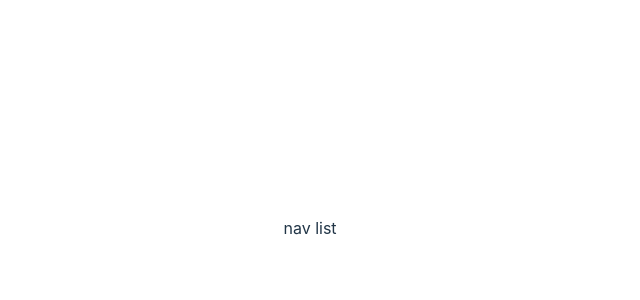
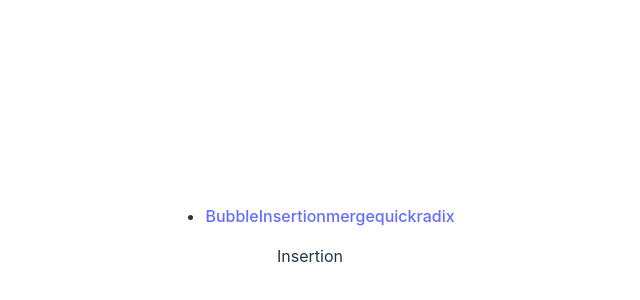
Before and after one commit to 000xzhou/sorting, a React (Vite) app: page /insertion in a window 1280 px wide. Before the commit this address had no page. Shown: the part 172-472 px from the top of the page, without its empty margins (330-970 px from the left). Built offline with nearby package versions, Linux system fonts and the light colour scheme.

Commit message:
basic layout

```diff
--- a/src/App.tsx
+++ b/src/App.tsx
@@ -3,6 +3,10 @@ import { BrowserRouter, Routes, Route } from "react-router-dom";
 import Layout from "./Layout";
 import HomePage from "./components/HomePage";
 import Bubble from "./components/Bubble";
+import Merge from "./components/Merge";
+import Insertion from "./components/Insertion";
+import Quick from "./components/Quick";
+import Radix from "./components/Radix";
 
 function App() {
   return (
@@ -11,6 +15,10 @@ function App() {
         <Routes>
           <Route path="/" element={<HomePage />} />
           <Route path="/bubble" element={<Bubble />} />
+          <Route path="/merge" element={<Merge />} />
+          <Route path="/insertion" element={<Insertion />} />
+          <Route path="/quick" element={<Quick />} />
+          <Route path="/radix" element={<Radix />} />
         </Routes>
       </Layout>
     </BrowserRouter>
--- /dev/null
+++ b/src/components/Insertion.tsx
@@ -0,0 +1,5 @@
+const Insertion = () => {
+  return <div>Insertion</div>;
+};
+
+export default Insertion;
--- /dev/null
+++ b/src/components/Merge.tsx
@@ -0,0 +1,5 @@
+const Merge = () => {
+  return <div>Merge</div>;
+};
+
+export default Merge;
--- a/src/components/Nav.tsx
+++ b/src/components/Nav.tsx
@@ -5,9 +5,22 @@
 // quick
 // radix
 // others...
+import { Link } from "react-router-dom";
 
 const Nav = () => {
-  return <nav>nav list</nav>;
+  return (
+    <nav>
+      <ul>
+        <li>
+          <Link to={"bubble"}>Bubble</Link>
+          <Link to={"insertion"}>Insertion</Link>
+          <Link to={"merge"}>merge</Link>
+          <Link to={"quick"}>quick</Link>
+          <Link to={"radix"}>radix</Link>
+        </li>
+      </ul>
+    </nav>
+  );
 };
 
 export default Nav;
--- /dev/null
+++ b/src/components/Quick.tsx
@@ -0,0 +1,5 @@
+const Quick = () => {
+  return <div>Quick</div>;
+};
+
+export default Quick;
--- /dev/null
+++ b/src/components/Radix.tsx
@@ -0,0 +1,5 @@
+const Radix = () => {
+  return <div>Radix</div>;
+};
+
+export default Radix;
```
